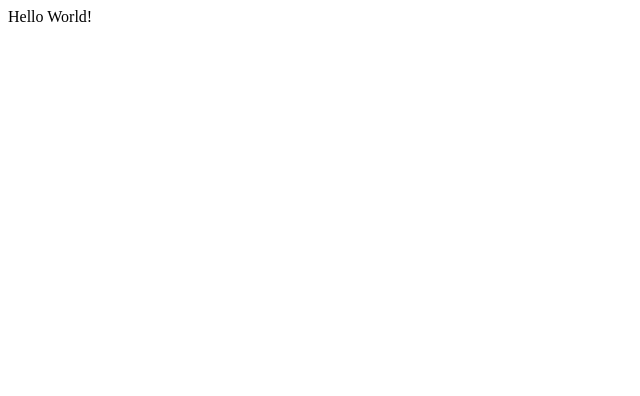
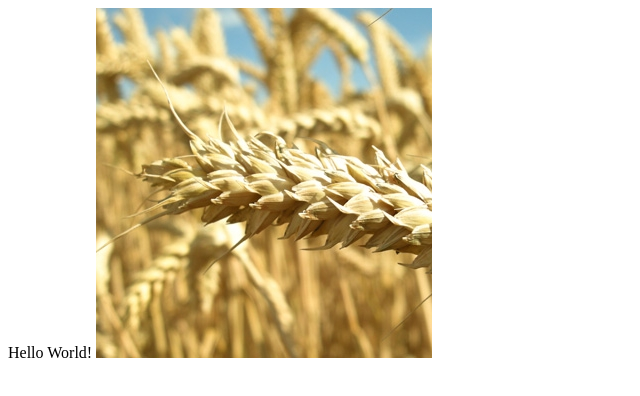
Before and after one commit to alexivanov1/git-101, a plain HTML site: page index.html in a window 1280 px wide. Shown: the whole page, without its empty margins (0-640 px from the left). Drawn offline with Linux system fonts and the light colour scheme; files whose address does not match are found by name.

Commit message:
Trying to commit logo change again

```diff
--- a/index.html
+++ b/index.html
@@ -1,5 +1,6 @@
 <html>
 <body>
 Hello World!
+<img src="C:\Spass!!!\git-101\logo.jpg">
 </body>
 </html>
```
